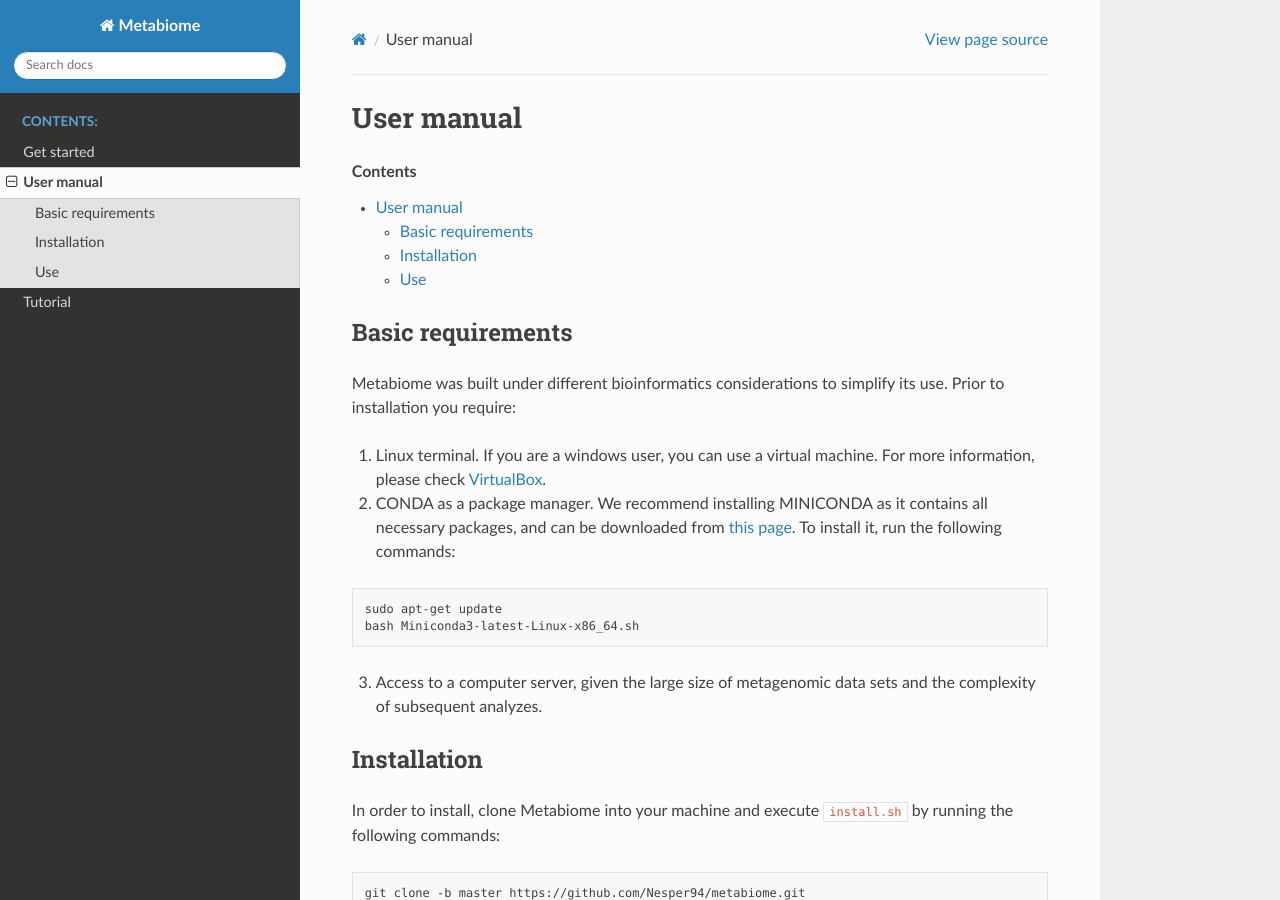
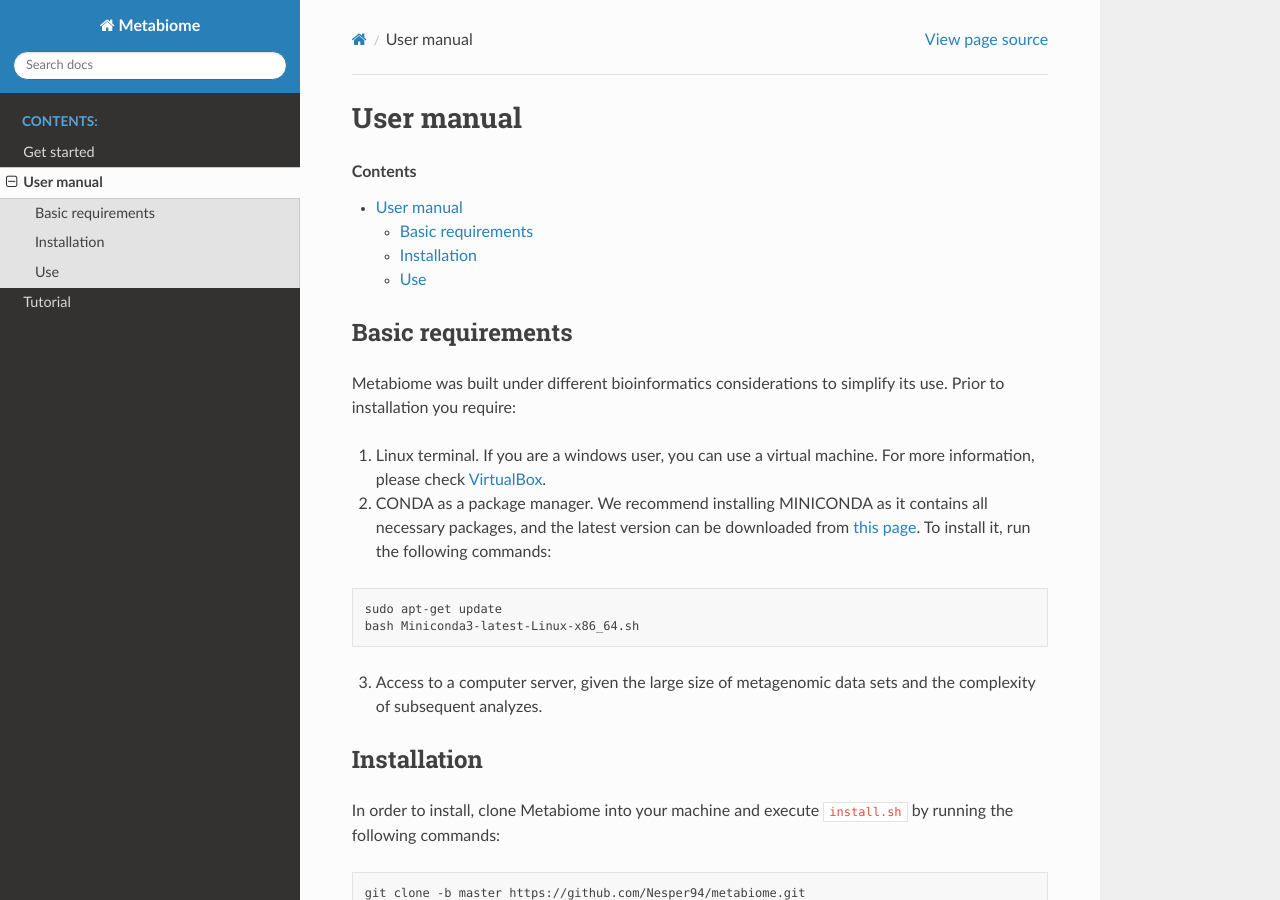
Before and after one commit to Nesper94/Metabiome, a Sphinx documentation site: the page built from documentation/source/user-manual.rst, in a window 1280 px wide and 900 px high. Built offline with Sphinx 7.4.7 and the Read the Docs theme 2.0.0, drawn with Linux system fonts in a browser that asks for light colours.

Commit message:
Complete basic requirements

```diff
--- a/documentation/source/user-manual.rst
+++ b/documentation/source/user-manual.rst
@@ -12,7 +12,7 @@ Metabiome was built under different bioinformatics considerations to simplify it
 
 
 1.  Linux terminal. If you are a windows user, you can use a virtual machine. For more information, please check `VirtualBox <https://www.virtualbox.org/>`_.
-2. CONDA as a package manager. We recommend installing MINICONDA as it contains all necessary packages, and can be downloaded from `this page <https://docs.conda.io/en/latest/miniconda.html#linux-installers>`_. To install it, run the following commands:
+2. CONDA as a package manager. We recommend installing MINICONDA as it contains all necessary packages, and the latest version can be downloaded from `this page <https://docs.conda.io/en/latest/miniconda.html#linux-installers>`_. To install it, run the following commands:
 
 .. code-block:: bash
 
```
